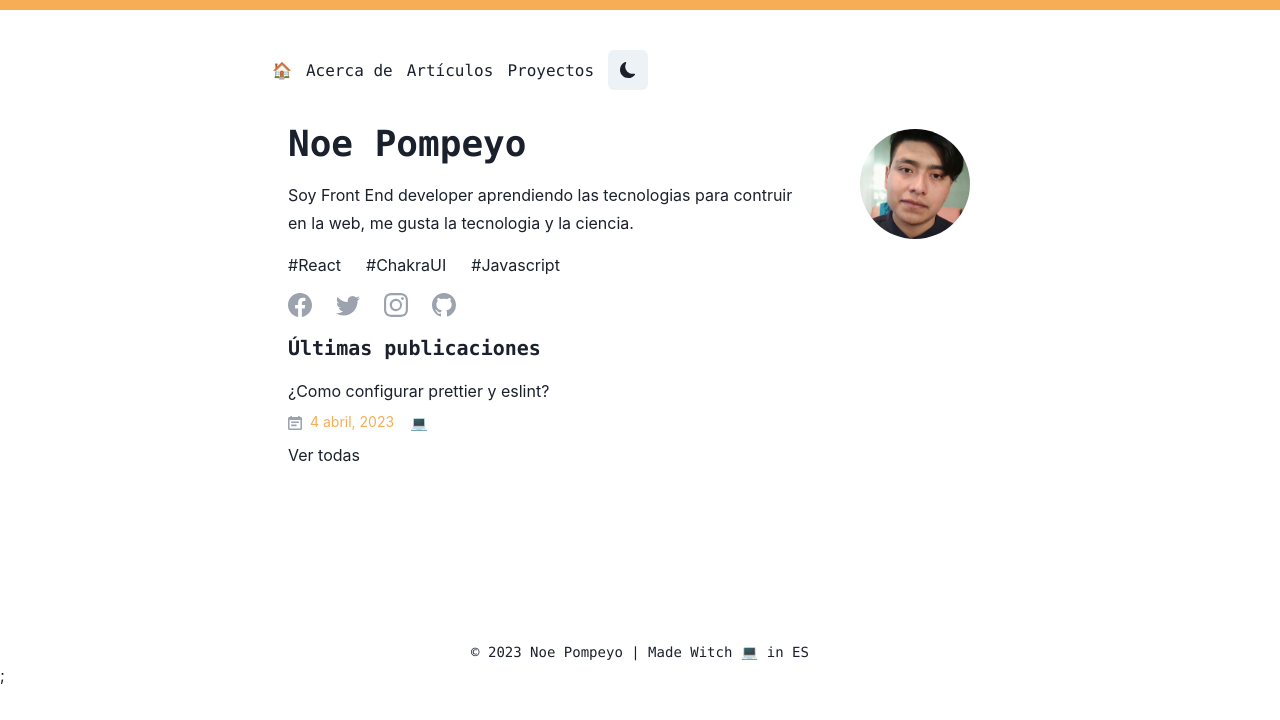
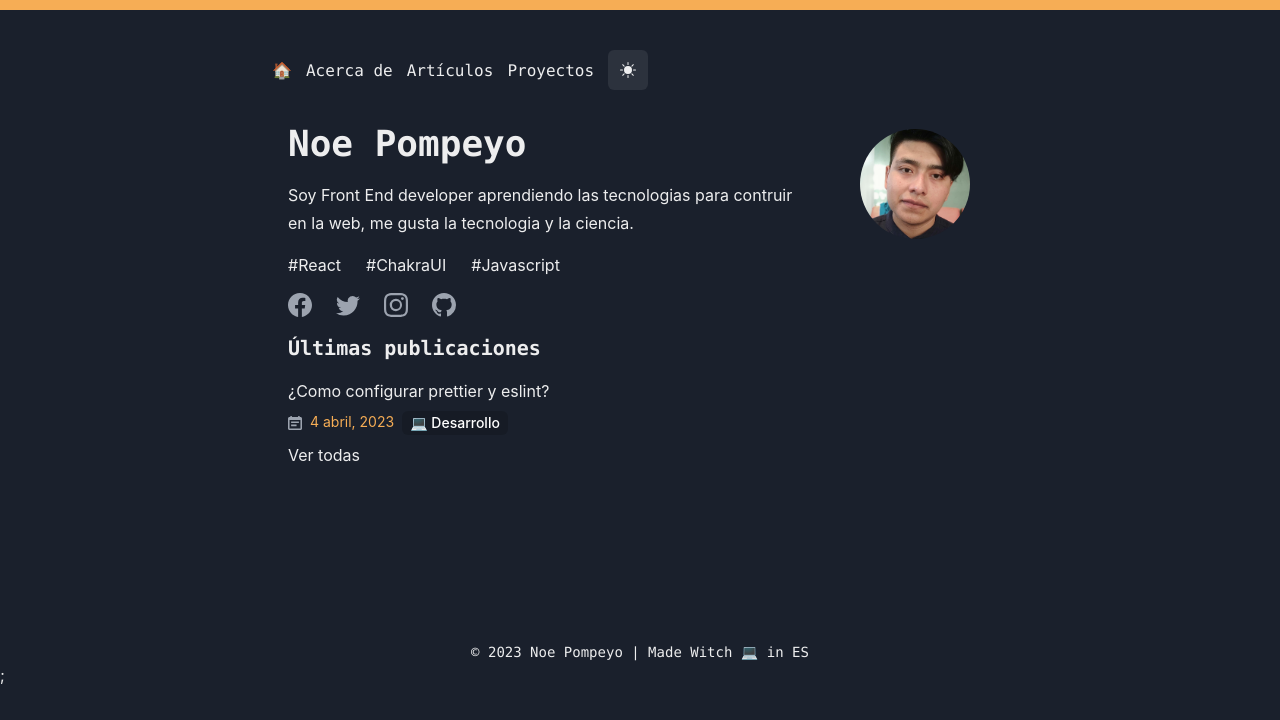
Before and after one commit to noepompeyo/mi-blog, a Next.js app: page / in a window 1280 px wide. Shown: the top 720 px of the page. Built offline with nearby package versions, Linux system fonts and the light colour scheme.

Commit message:
[FIX] Se arreglo el colorMode de ChakraUI

```diff
--- a/components/SectionsLinks.js
+++ b/components/SectionsLinks.js
@@ -7,7 +7,7 @@ const SectionLinkItem = NextLink;
 
 export const SectionsLinks = () => {
   const { colorMode, toggleColorMode } = useColorMode();
-  const isDark = colorMode === 'dark';
+  const isLight = colorMode === 'dark';
   return (
     <nav>
       <Grid as="nav" pt="40px" mb={[4, 0]}>
@@ -20,7 +20,7 @@ export const SectionsLinks = () => {
             </SectionLinkItem>
           ))}
 
-          <IconButton icon={isDark ? <BsFillBrightnessHighFill /> : <BsFillMoonFill />} onClick={toggleColorMode}></IconButton>
+          <IconButton icon={isLight ? <BsFillBrightnessHighFill/> : <BsFillMoonFill />  } onClick={toggleColorMode}></IconButton>
         </HStack>
       </Grid>
     </nav>
--- a/components/theme.js
+++ b/components/theme.js
@@ -3,15 +3,16 @@ import { extendTheme } from '@chakra-ui/react';
 const theme = extendTheme({
   initialColorMode: 'dark',
   useSystemColorMode: false,
-  styles: {
-    global: (props) => ({
-      'html, body': {
-        fontSize: 'md',
-        color: props.colorMode === 'dark' ? '#fafafa' : '#171923',
-        lineHeight: 'tall',
-      },
-    }),
-  },
+  // styles: {
+  //   global: (props) => ({
+  //     'html, body': {
+  //       fontSize: 'md',
+  //       color: props.colorMode === 'dark' ? '#fafafa' : '#171923',
+  //       // color: props.colorMode === 'dark' ? '#171923' : '#fafafa' ,
+  //       lineHeight: 'tall',
+  //     },
+  //   }),
+  // },
 });
 
 export default theme;
--- a/pages/_app.js
+++ b/pages/_app.js
@@ -8,7 +8,7 @@ export default function App({ Component, pageProps }) {
   return (
     <>
       <MDXProvider components={MDXComponents}>
-        <ChakraProvider theme={theme}>
+        <ChakraProvider  theme={theme}>
           <GAScript />
           <Component {...pageProps} />;
         </ChakraProvider>
--- a/pages/_document.js
+++ b/pages/_document.js
@@ -1,5 +1,8 @@
+import { ColorModeScript } from '@chakra-ui/react';
 import { Html, Head, Main, NextScript } from 'next/document';
+
 import Script from 'next/script';
+import theme from '../components/theme';
 export default function Document() {
   return (
     <Html lang="en">
@@ -17,6 +20,7 @@ export default function Document() {
         />
       </Head>
       <body>
+        <ColorModeScript initialColorMode={theme.initialColorMode}/>
         <Main />
         <NextScript />
       </body>
```
